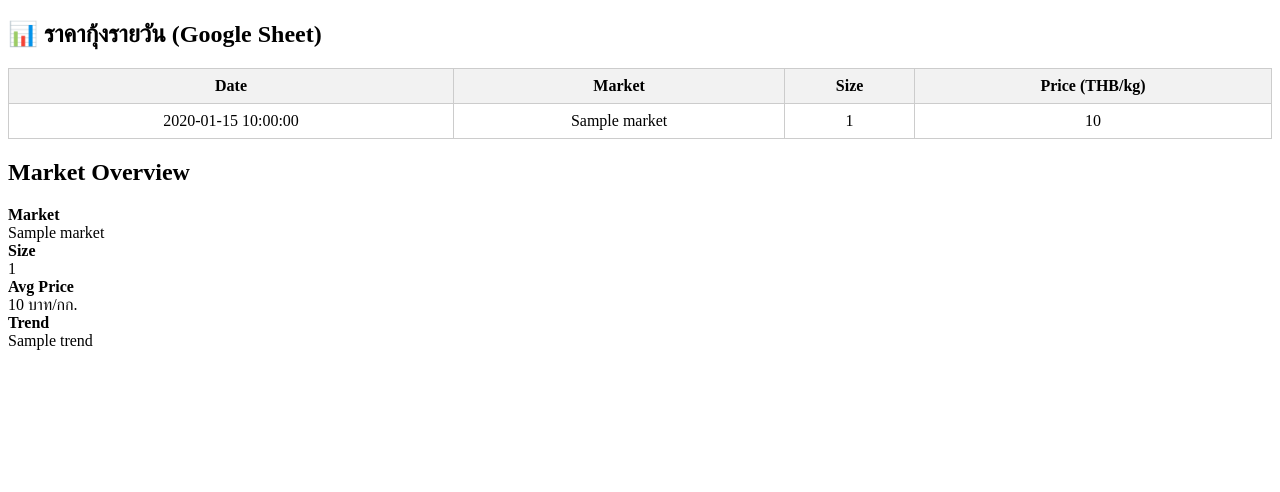
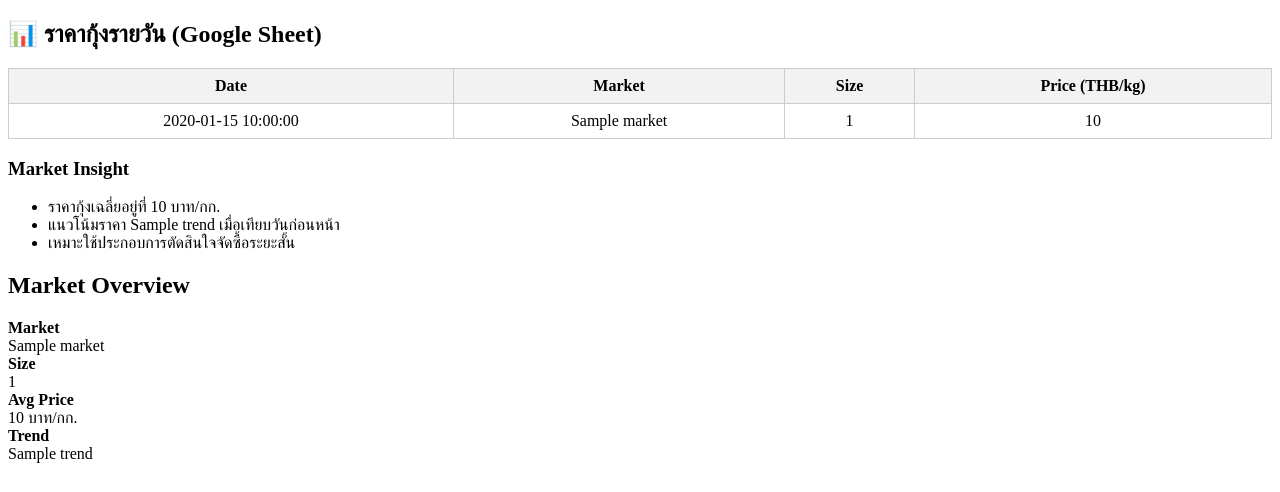
Before and after one commit to torsak6589-creator/thai-shrimp-industry-2026, a Flask app: template templates/dashboard.html in a window 1280 px wide. Shown: the top 492 px of the page. Run offline with Flask 3, Linux system fonts and the light colour scheme; the template is opened without the code that fills it: most values are stand-ins (such as "Sample title", 1, 10 or a date in 2020).

Commit message:
Update dashboard.html

```diff
--- a/templates/dashboard.html
+++ b/templates/dashboard.html
@@ -47,6 +47,14 @@
         {% endfor %}
     </tbody>
 </table>
+<div class="insight">
+  <h3>Market Insight</h3>
+  <ul>
+    <li>ราคากุ้งเฉลี่ยอยู่ที่ {{ overview.avg_price }} บาท/กก.</li>
+    <li>แนวโน้มราคา {{ overview.trend }} เมื่อเทียบวันก่อนหน้า</li>
+    <li>เหมาะใช้ประกอบการตัดสินใจจัดซื้อระยะสั้น</li>
+  </ul>
+</div>
 
 </body>
 </html>
```
